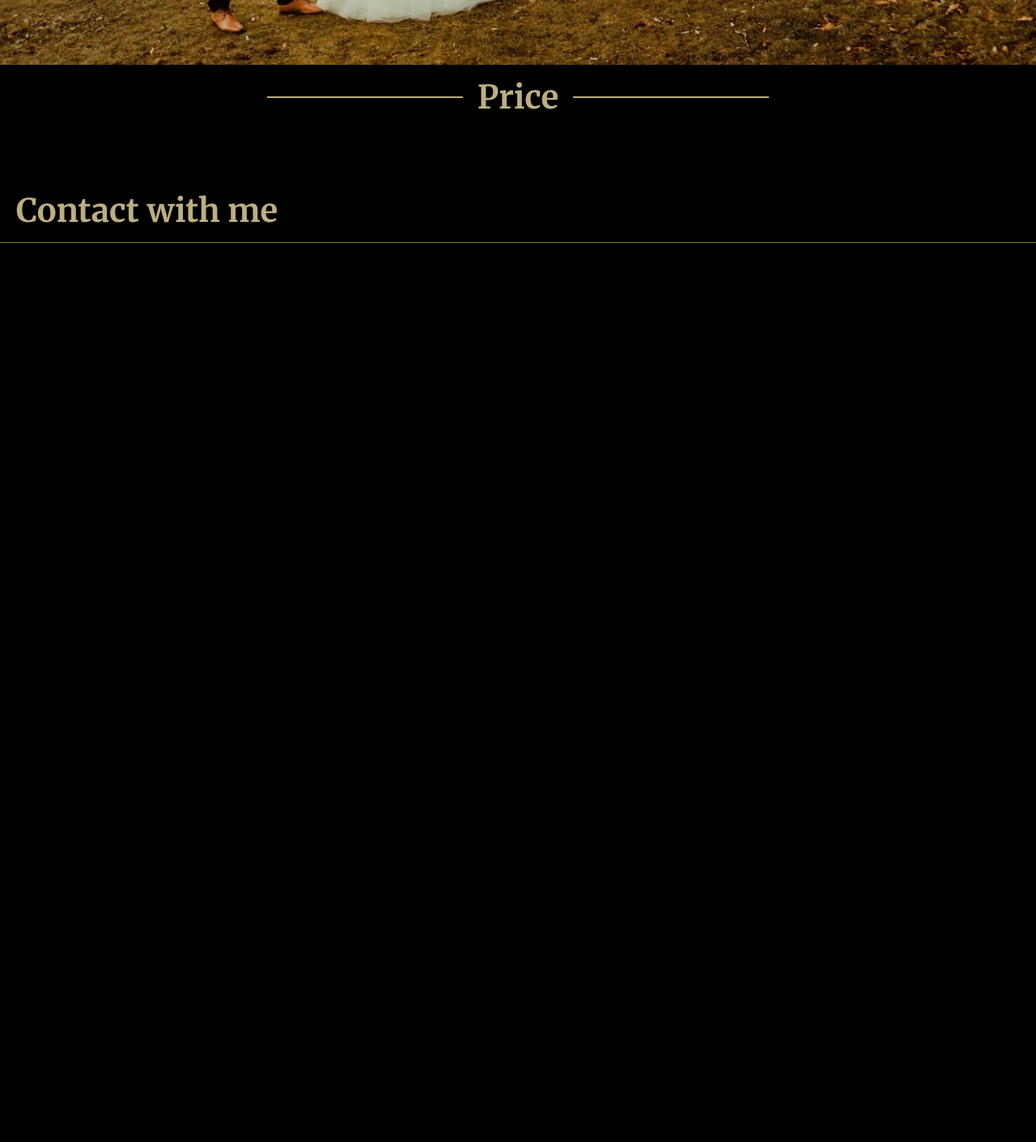
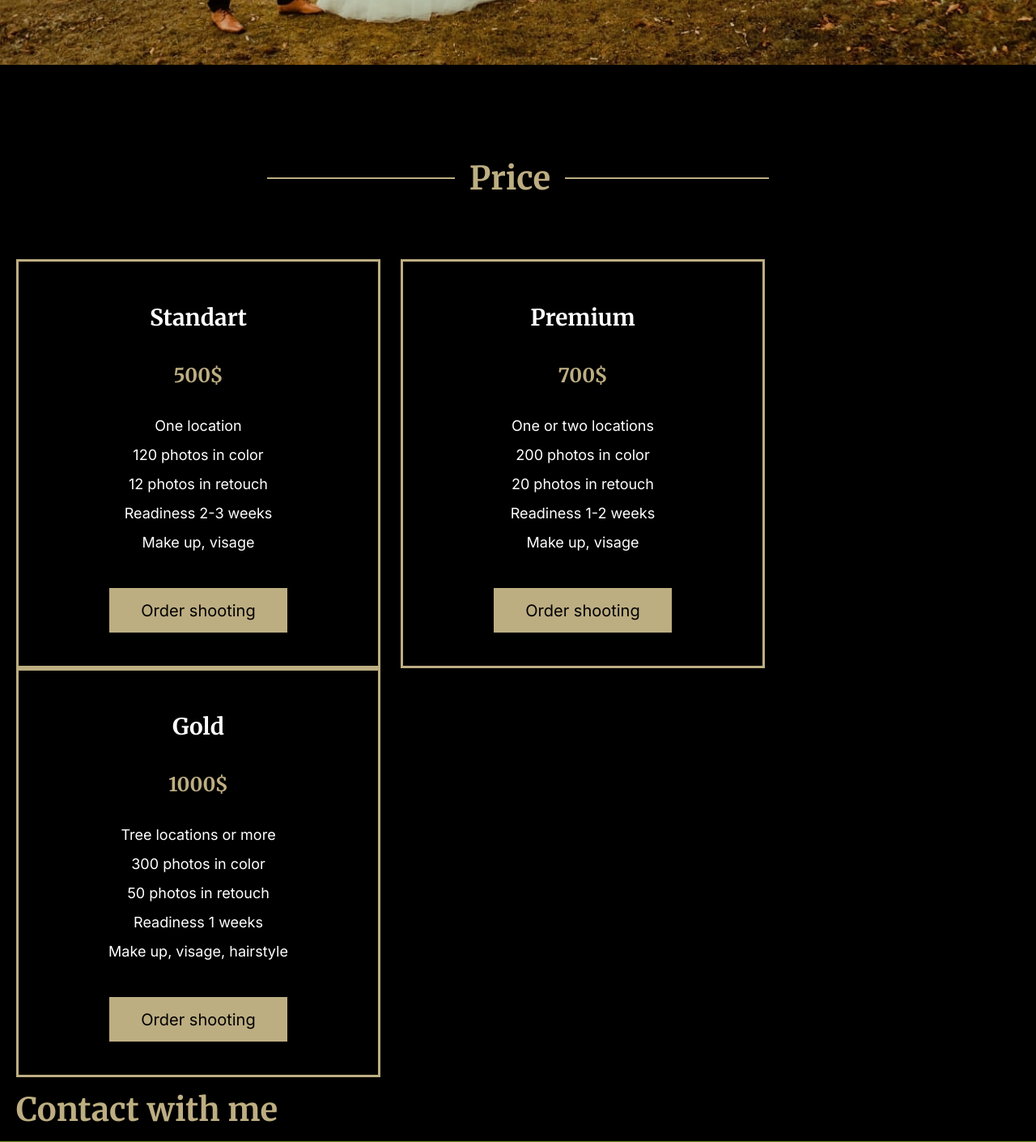
Before and after one commit to gbpljc/Test, a plain HTML site: page index.html in a window 1280 px wide. Shown: the part 4342-5752 px from the top of the page at 81% size. Before the commit the page ends 4642 px from the top, so only its background shows below. Drawn offline with Linux system fonts and the light colour scheme.

Commit message:
feat: add section price

```diff
--- a/index.html
+++ b/index.html
@@ -155,7 +155,6 @@
         </div>
         <div class="video-player flex">
           <img src="./assets/img/video-player.jpg" alt="video-player">
-          <!-- <div class="section-video__button"> -->
           <button class="video-button btn">
             <svg width="130" height="130" fill="none" xmlns="http://www.w3.org/2000/svg">
               <path
@@ -164,13 +163,60 @@
             </svg>
           </button>
         </div>
-          <!-- </div> -->
       </section>
       <section class="section section-price" id="price">
         <div class="title-wrapper flex">
-          <h2 class="section-title">
+          <h2 class="section-title price_title">
             Price
           </h2>
+        </div>
+        <div class="price-wrapper flex inter">
+            <div class="price-item flex">
+              <h3 class="price-title">Standart</h3>
+              <div class="price-nubmer">
+                <p>500$</p>
+              </div>
+              <div class="price-descr flex">
+                <p>One location</p>
+                <p>120 photos in&nbsp;color</p>
+                <p>12&nbsp;photos in&nbsp;retouch</p>
+                <p>Readiness 2-3 weeks</p>
+                <p>Make&nbsp;up, visage</p>
+              </div>
+              <button class="price-button btn">Order shooting</button>
+            </div>
+            <div class="price-item flex">
+              <h3 class="price-title">Premium</h3>
+              <div class="price-nubmer">
+                <p>700$</p>
+              </div>
+              <div class="price-descr flex">
+                <p>One or two locations</p>
+                <p>200 photos in&nbsp;color</p>
+                <p>20&nbsp;photos in&nbsp;retouch</p>
+                <p>Readiness 1-2 weeks</p>
+                <p>Make&nbsp;up, visage</p>
+                <div>
+                </div>
+              </div>
+              <button class="price-button btn">Order shooting</button>
+            </div>
+            <div class="price-item flex">
+              <h3 class="price-title">Gold</h3>
+              <div class="price-nubmer">
+                <p>1000$</p>
+              </div>
+              <div class="price-descr flex">
+                <p>Tree locations or more</p>
+                <p>300 photos in&nbsp;color</p>
+                <p>50&nbsp;photos in&nbsp;retouch</p>
+                <p>Readiness 1 weeks</p>
+                <p>Make&nbsp;up, visage, hairstyle</p>
+                <div>
+                </div>
+              </div>
+              <button class="price-button btn">Order shooting</button>
+          </div>
         </div>
       </section>
       <section class="section section-contacts" id="contacts">
--- a/style.css
+++ b/style.css
@@ -67,7 +67,8 @@ body {
 }
 
 h1,
-h2 {
+h2,
+h3 {
   margin: 0;
   font-weight: 700;
   font-family: Merriweather;
@@ -80,6 +81,16 @@ h2 {
   font-style: normal;
   line-height: 80px;
   letter-spacing: 0em;
+}
+
+h3 {
+  font-family: Merriweather;
+font-size: 28px;
+font-style: normal;
+font-weight: 700;
+line-height: 56px;
+letter-spacing: 0em;
+text-align: center;
 }
 
 h4 {
@@ -354,20 +365,29 @@ ul {
   display: block;
 }
 
-.portfolio_item:not(:last-child) {
+.photo {
+column-gap: 25px;
+row-gap: 25px;
+}
+/* .portfolio_item:not(:last-child) {
 margin-right: 25px;
 margin-bottom: 25px;
-}
+} */
 
 .portfolio_item:nth-child(3n) {
   margin-right: 0;
 }
 
-.section-portfolio {
-  margin-bottom: 75px;
+.section-portfolio,
+.section_price {
+  margin-bottom: 100px;
 }
 
 /* Video */
+.section-video {
+  margin-bottom: 100px;
+}
+
 .video-player {
   position: relative;
   max-width: 100%;
@@ -392,3 +412,50 @@ margin-bottom: 25px;
 .video-button:hover {
   background-color: rgba(0,0,0,0);
 }
+
+/* Price */
+
+.price_title {
+margin-left: -20px;
+}
+
+.price-wrapper {
+  flex-wrap: wrap;
+}
+
+.price-item {
+  width: 450px;
+  min-width: 450px;
+  padding: 41px 0;
+  flex-direction: column;
+  align-items: center;
+  justify-content: center;
+  border: 3px solid var(--color)
+}
+
+.price-item:not(:last-child) {
+  margin-right: 25px;
+}
+
+
+.price-descr {
+  flex-direction: column;
+  align-items: center;
+  margin-bottom: 38px;
+}
+
+.price-nubmer {
+  font-family: Merriweather;
+  font-weight: 700;
+  font-size: 24px;
+  line-height: 48px;
+  color: var(--color);
+  margin-bottom: 20px;
+  padding-top: 20px;
+}
+
+.price-descr p {
+  font-weight: 400;
+  font-size: 18px;
+  line-height: 36px;
+}
```
Lines whose indentation alone changed are shown as unchanged.
